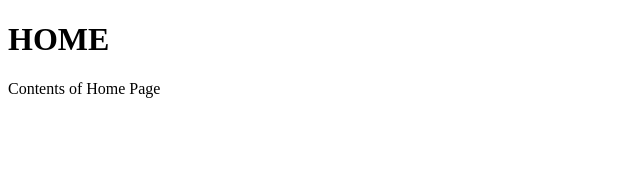
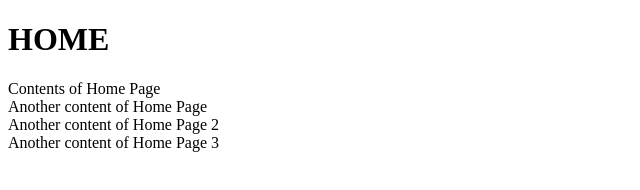
Before and after one commit to Nandini-Das/abcd, a plain HTML site: page index.html in a window 1280 px wide. Shown: the whole page, without its empty margins (0-640 px from the left). Drawn offline with Linux system fonts and the light colour scheme.

Commit message:
put another two div in index.html

```diff
--- a/index.html
+++ b/index.html
@@ -13,6 +13,9 @@
         <div>
             Contents of Home Page
         </div>
+        <div> Another content of Home Page</div>
+        <div> Another content of Home Page 2</div>
+        <div> Another content of Home Page 3</div>
     </div>
 
 </body>
```
